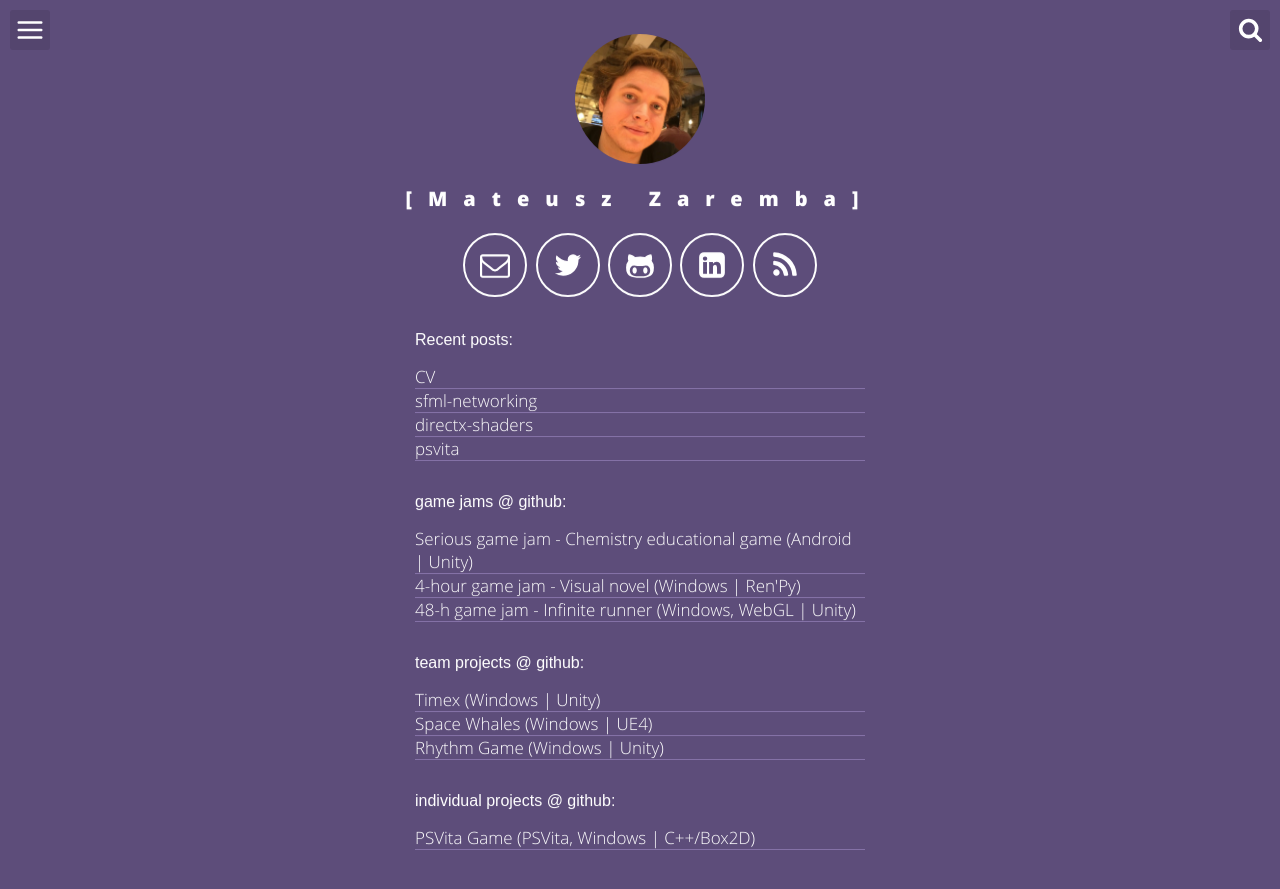
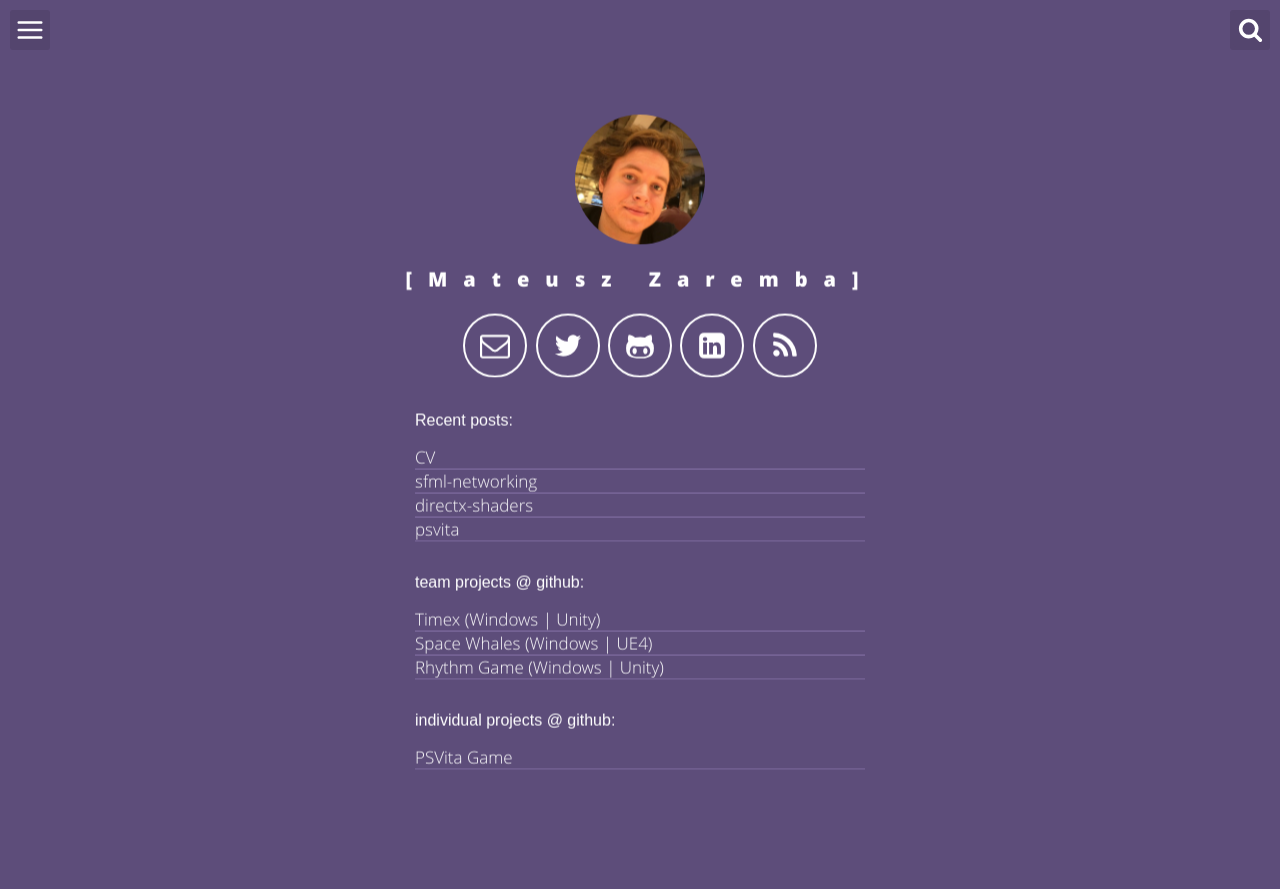
Before and after one commit to matzar/matzar.github.io, a Jekyll site: the page built from index.html, in a window 1280 px wide. Shown: the top 889 px of the page. Built offline with Jekyll 4.4.1, drawn with Linux system fonts in a browser that asks for light colours.

Commit message:
add: _config individiual_projects url/ psvita

```diff
--- a/_config.yml
+++ b/_config.yml
@@ -82,8 +82,8 @@
 
 # individual projects in header index
 individual_projects:
-  - name: PSVita Game (PSVita, Windows | C++/Box2D)
-    url: https://github.com/matzar/PSVita-Game
+  - name: PSVita Game
+    url: /psvita
 
 
 
--- a/_includes/header-default.html
+++ b/_includes/header-default.html
@@ -47,17 +47,6 @@
         </ul>
 
         <ul class="recent">
-            <p>game jams @ github:</p>
-             {% for project in site.game_jams limit:10%}
-                <li>
-                    <a title="Show game jams at github" href="{{ project.url}}">
-                        <h2 class="post-title" itemprop="name">{{ project.name }}</h2>
-                    </a>
-                </li>
-              {% endfor %}
-        </ul>
-
-        <ul class="recent">
             <p>team projects @ github:</p>
              {% for project in site.projects limit:10%}
                 <li>
@@ -72,7 +61,7 @@
             <p>individual projects @ github:</p>
              {% for project in site.individual_projects limit:10%}
                 <li>
-                    <a title="Show individual projects at github" href="{{ project.url}}">
+                    <a title="Individual projects" href="{{ project.url}}">
                         <h2 class="post-title" itemprop="name">{{ project.name }}</h2>
                     </a>
                 </li>
--- a/about.html
+++ b/about.html
@@ -7,7 +7,7 @@
 
 <img itemprop="image" class="img-rounded about_perfil" src="/assets/img/me.png" alt="My profile">
 
-<h2>Projects @ github</h2>
+<h2>source @ github</h2>
 
 <div class="aboutme">
 	<ul class="recent">
```
